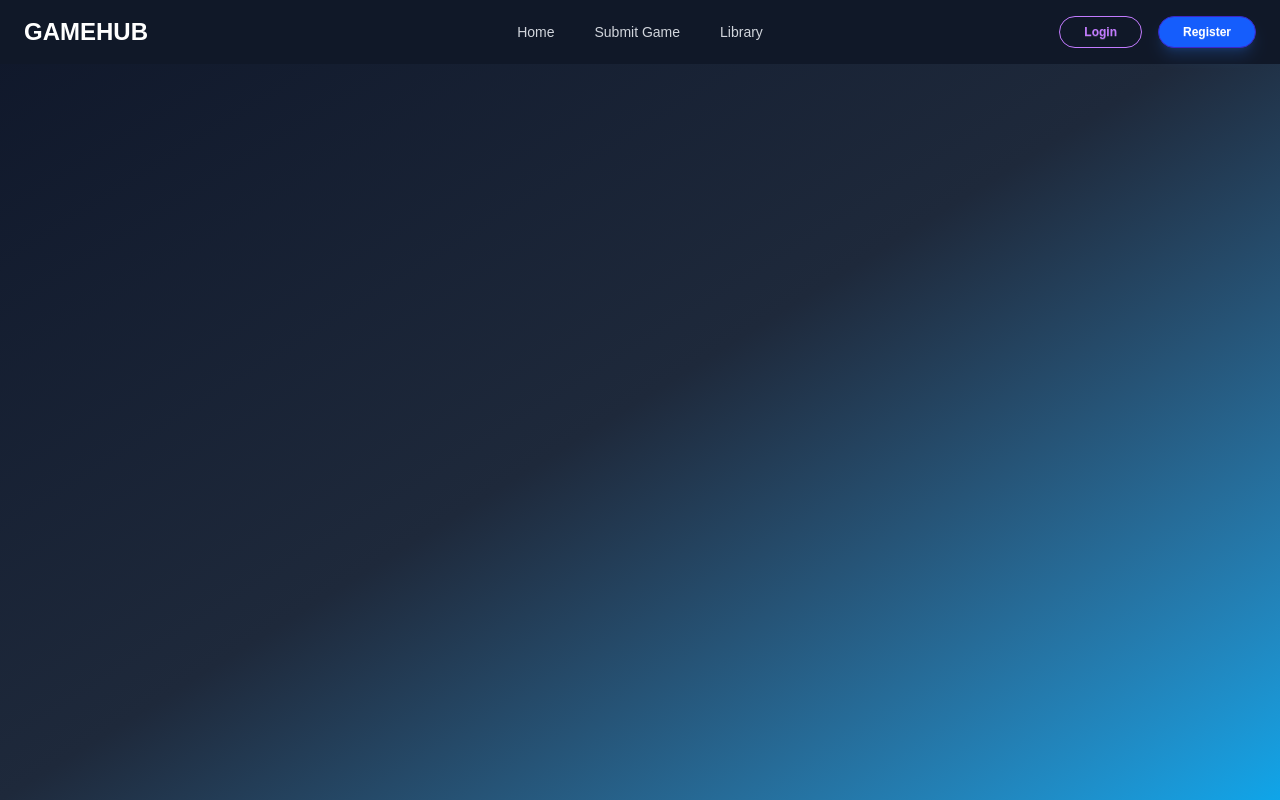
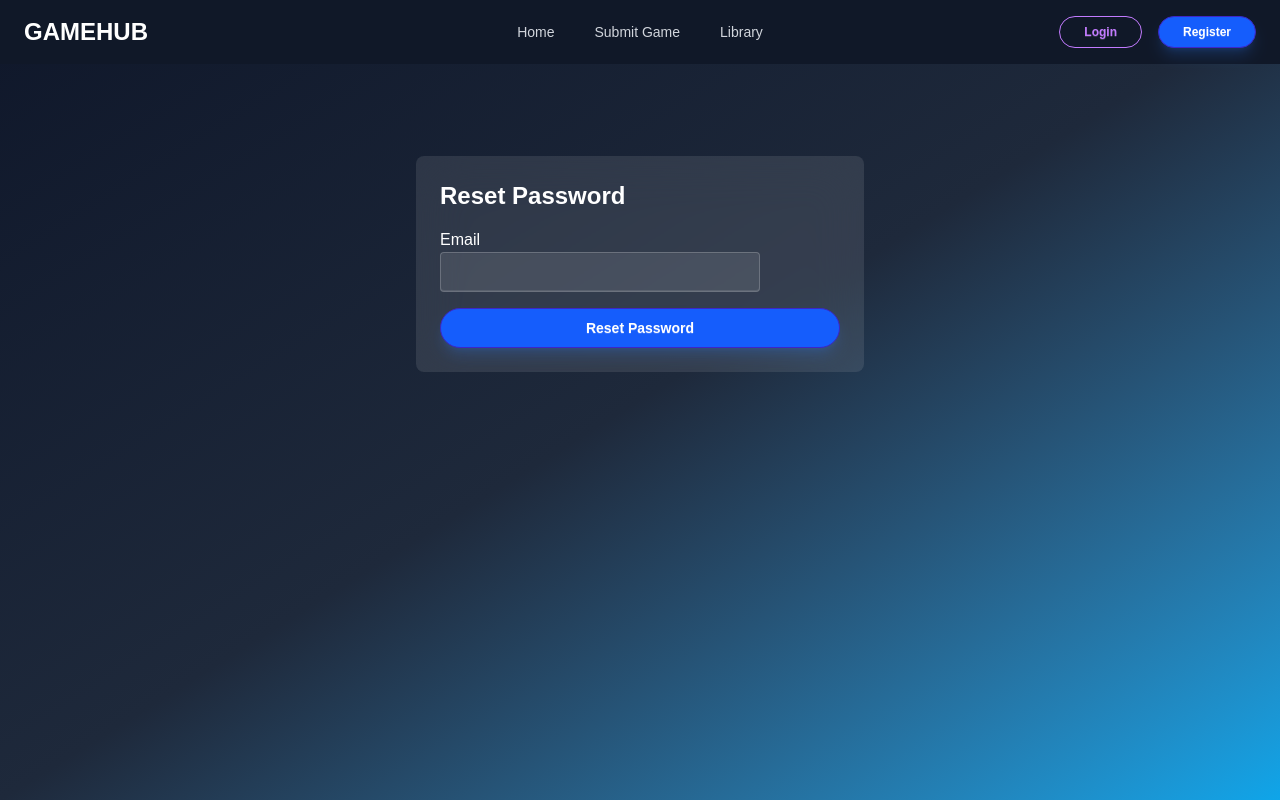
Before and after one commit to masum-75/game-hub, a React app: page /auth/forgot in a window 1280 px wide. Built offline with nearby package versions, Linux system fonts and the light colour scheme; no server answers; the HTML template or start-up script is replaced by a standard one.

Commit message:
implement forgotpassword and modiify login section

```diff
--- a/src/pages/ForgotPassword.jsx
+++ b/src/pages/ForgotPassword.jsx
@@ -1,9 +1,55 @@
-import React from 'react';
+import React, { useContext, useState, useEffect } from "react";
+import { AuthContext } from "../context/AuthProvider";
+import { useLocation, useNavigate } from "react-router";
+import { toast } from "react-toastify";
+import "react-toastify/dist/ReactToastify.css";
 
 const ForgotPassword = () => {
+  const { resetPassword } = useContext(AuthContext);
+  const [email, setEmail] = useState("");
+  const [message, setMessage] = useState("");
+  const location = useLocation();
+  const navigate = useNavigate();
+
+  useEffect(() => {
+    if (location.state?.email) setEmail(location.state.email);
+  }, [location.state]);
+
+  const handleReset = (e) => {
+    e.preventDefault();
+    resetPassword(email)
+      .then(() => {
+        toast.success("Password reset email sent! Check your Gmail.");
+        setTimeout(() => {
+          window.open("https://mail.google.com", "_blank");
+          navigate("/auth/login");
+        }, 1500);
+      })
+      .catch((err) => {
+        toast.error(err.message);
+        setMessage(err.message);
+      });
+  };
+
   return (
-    <div>
-
+    <div className="flex justify-center items-center min-h-[50vh]">
+      <form
+        onSubmit={handleReset}
+        className="card bg-[#0b0b0b] p-6 w-full max-w-md"
+      >
+        <h2 className="text-2xl font-bold mb-4 text-white">Reset Password</h2>
+        <label className="label text-white">Email</label>
+        <input
+          value={email}
+          onChange={(e) => setEmail(e.target.value)}
+          name="email"
+          type="email"
+          className="input"
+          required
+        />
+        <button className="btn btn-primary mt-4">Reset Password</button>
+        {message && <p className="mt-3 text-sm text-gray-300">{message}</p>}
+      </form>
     </div>
   );
 };
--- a/src/pages/Login.jsx
+++ b/src/pages/Login.jsx
@@ -36,9 +36,9 @@ const Login = () => {
   };
 
   return (
-    <div className="flex justify-center items-center">
+    <div className="flex justify-center items-center min-h-[60vh] mt-10">
       <form
-        className="mt-10 card bg-white p-8 w-full max-w-lg shadow-lg"
+        className="card bg-white p-8 w-full max-w-md shadow-lg"
         onSubmit={handleLogin}
       >
         <h2 className="text-2xl font-bold mb-4">Login</h2>
```
